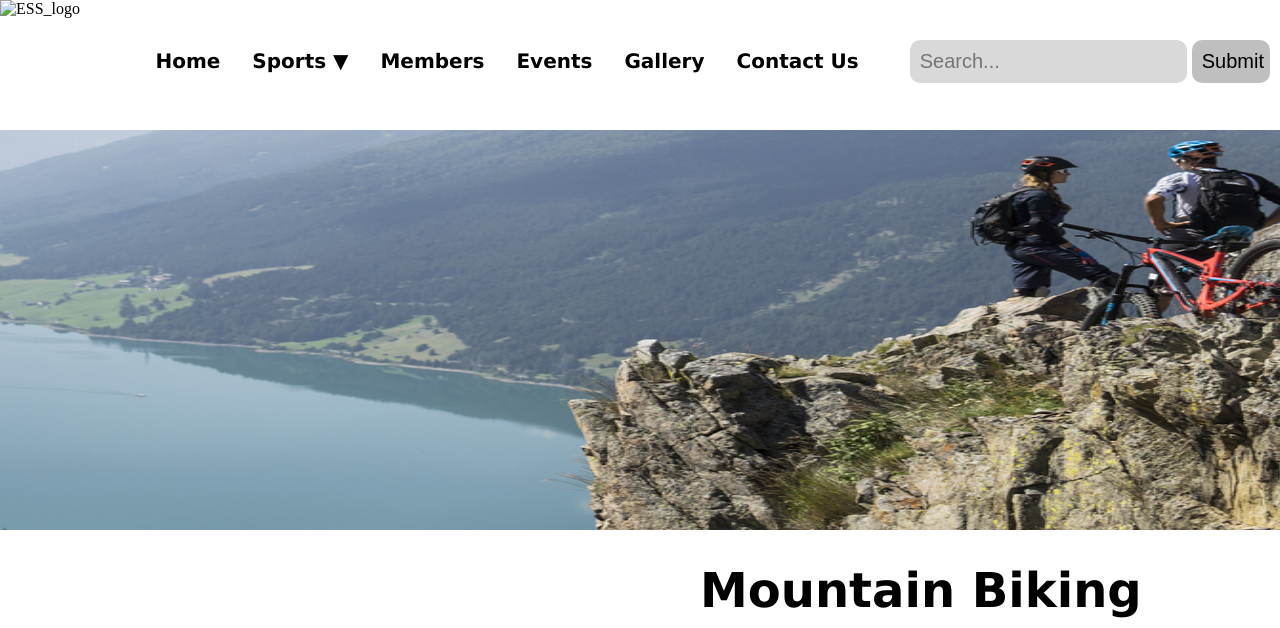
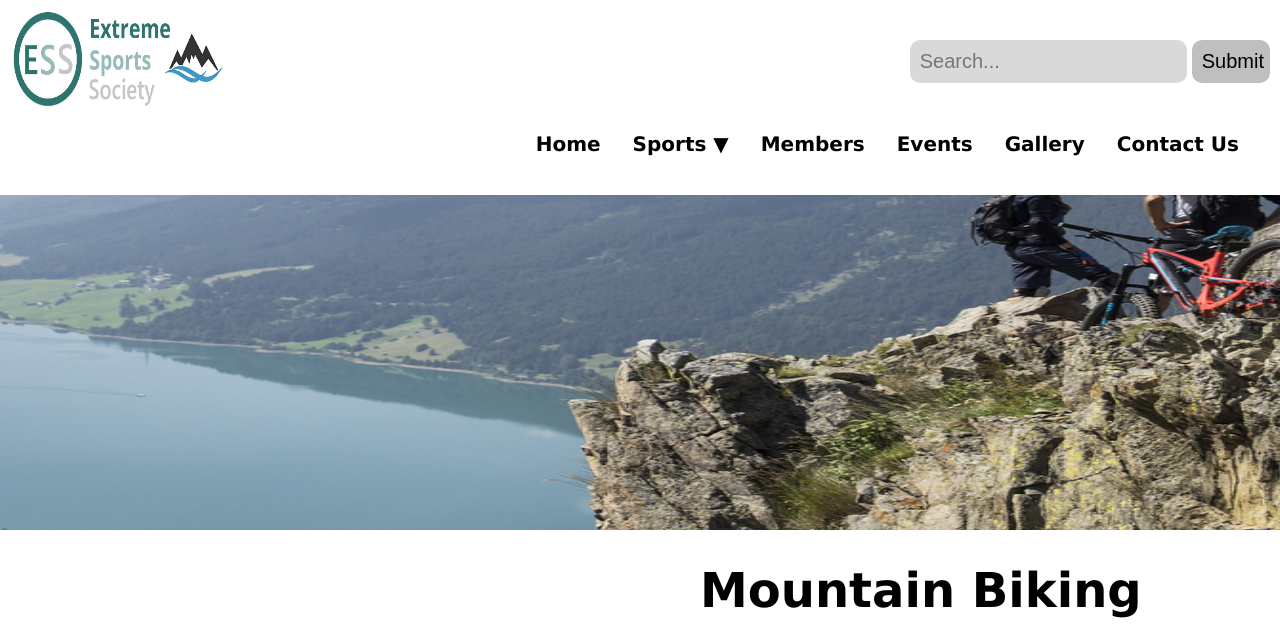
Before and after one commit to AlexBogoev/AlexBogoev.github.io, a plain HTML site: page index.html in a window 1280 px wide. Shown: the top 628 px of the page. Drawn offline with Linux system fonts and the light colour scheme.

Commit message:
Update index.html

```diff
--- a/index.html
+++ b/index.html
@@ -168,7 +168,7 @@
         </head>
     <body>
         <header>
-            <img id="img/logo.jpg" src="logo.jpg" alt="ESS_logo">
+            <img id="logo" src="img/logo.jpg" alt="ESS_logo">
             <button type="submit">Submit</button>
             <input type= "text" name ="searchfield" placeholder="Search...">
 
```
